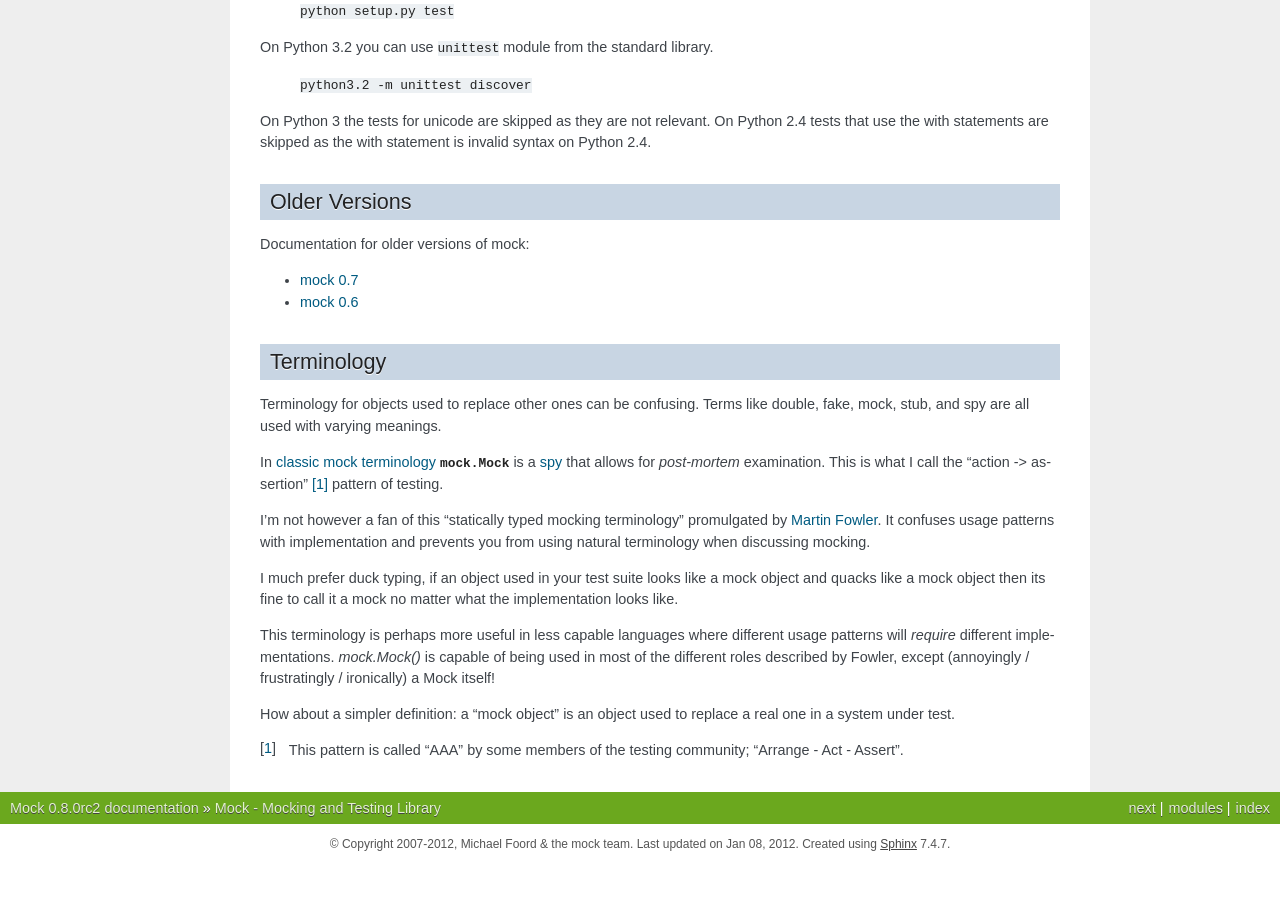
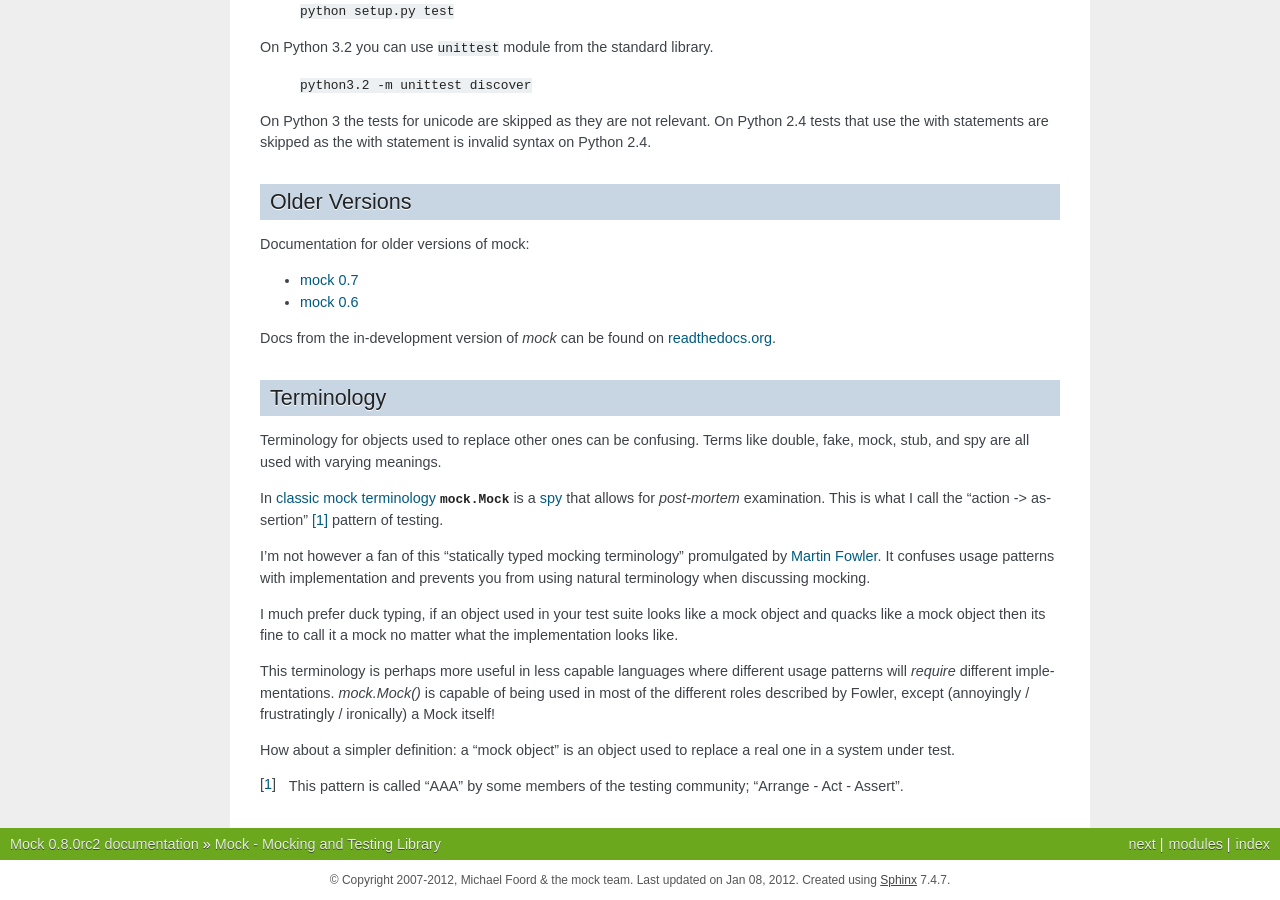
Before and after one commit to testing-cabal/mock, a Sphinx documentation site: the page built from docs/index.txt, in a window 1280 px wide and 900 px high, scrolled down 6070 px. Built offline with Sphinx 7.4.7, drawn with Linux system fonts in a browser that asks for light colours; before the commit the page ends 6934 px from its top, so only the background shows below that.

Commit message:
Docs update

```diff
--- a/README.txt
+++ b/README.txt
@@ -168,3 +168,6 @@ the `__call__` method.
 
 The distribution contains tests and documentation. The tests require
 `unittest2 <http://pypi.python.org/pypi/unittest2>`_ to run.
+
+Docs from the in-development version of `mock` can be found on
+`readthedocs.org <http://mock.readthedocs.org>`_.
--- a/docs/index.txt
+++ b/docs/index.txt
@@ -358,6 +358,9 @@ Documentation for older versions of mock:
 * `mock 0.7 <http://www.voidspace.org.uk/python/mock/0.7/>`_
 * `mock 0.6 <http://www.voidspace.org.uk/python/mock/0.6.0/>`_
 
+Docs from the in-development version of `mock` can be found on
+`readthedocs.org <http://mock.readthedocs.org>`_.
+
 
 Terminology
 ===========
```
